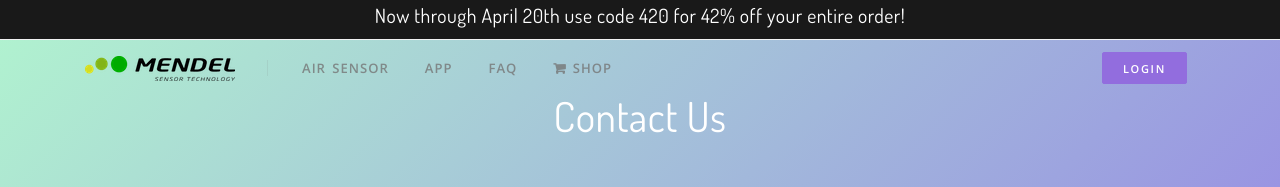
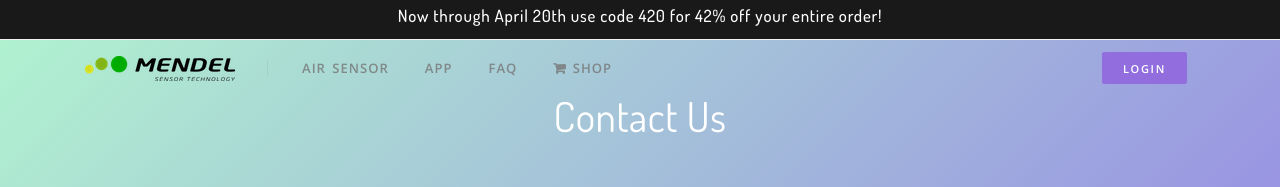
Before and after one commit to mendelsensors/marketing_page, a Jekyll site: the page built from contact/index.html, in a window 1280 px wide. Shown: the top 187 px of the page. Built offline with Jekyll 4.4.1, drawn with Linux system fonts in a browser that asks for light colours; comment, search, counter and statistics services are not loaded.

Commit message:
fixes overlap issue...

```diff
--- a/_layouts/default.html
+++ b/_layouts/default.html
@@ -41,7 +41,7 @@
       <div class="container">
         <!-- first div is left align, second is centered, third is right aligned...-->
         <div></div>
-        <div><h5 style="color:white;">Now through April 20th use code 420 for 42% off your entire order!</h5></div>
+        <div><h6 style="color:white;">Now through April 20th use code 420 for 42% off your entire order!</h6></div>
         <div></div>
       </div>
     </section>
```
